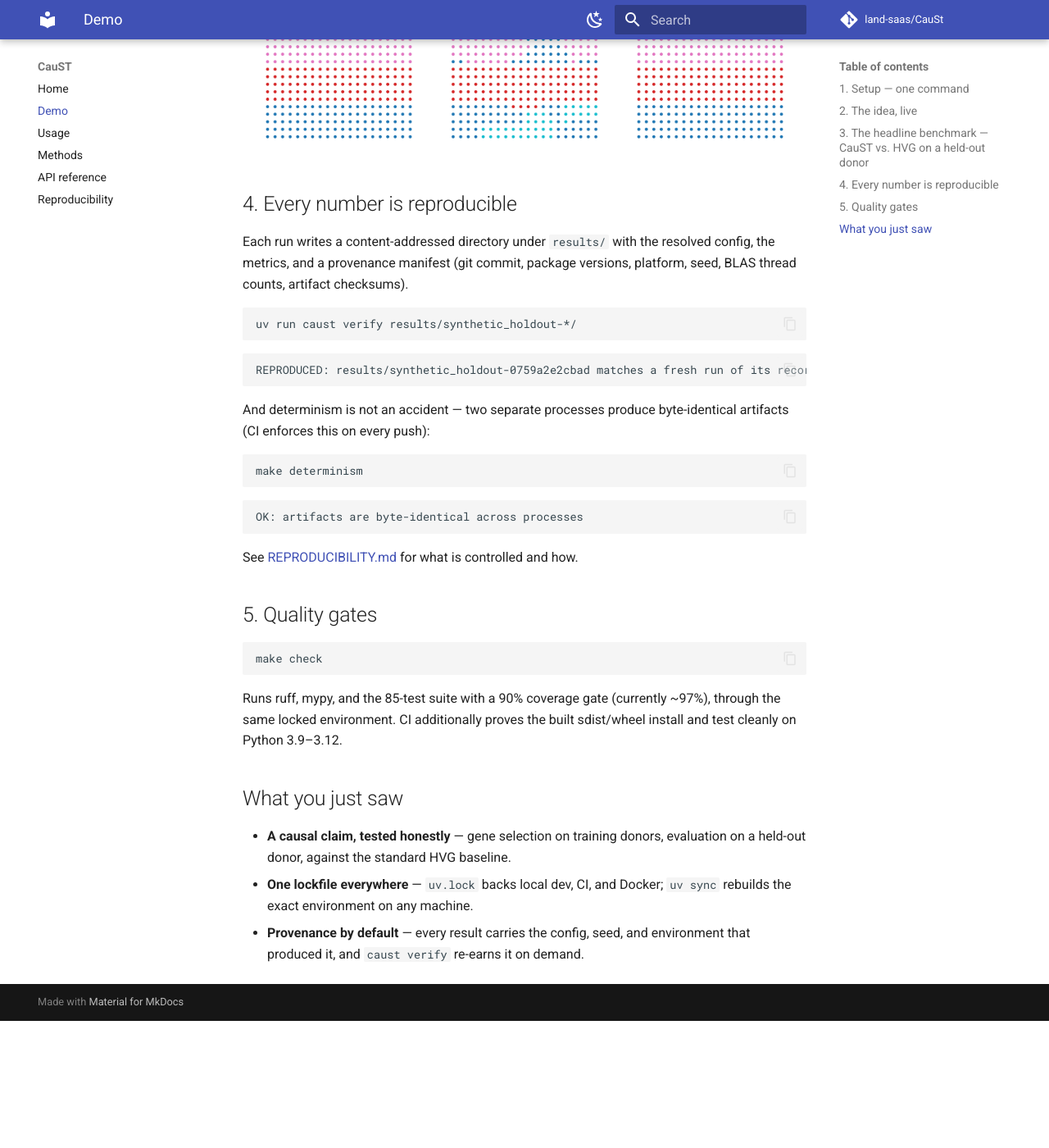
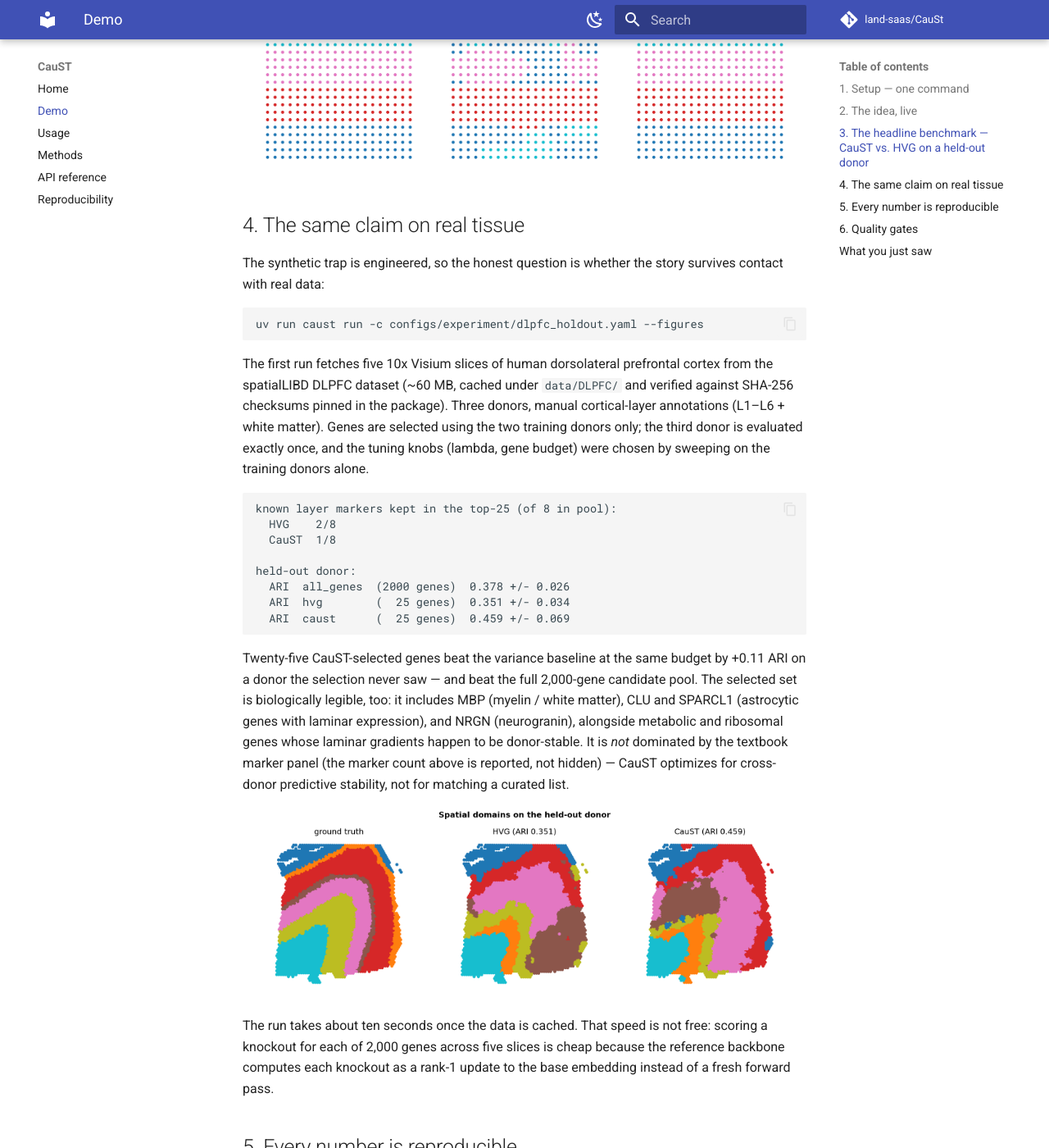
Before and after one commit to land-saas/CauSt, an MkDocs documentation site: the page built from docs/demo.md, in a window 1280 px wide and 1400 px high, scrolled down 2329 px. Shown: the whole window at 82% size. Built offline with MkDocs 1.6.1 and Material for MkDocs 9.7.7, drawn with Linux system fonts in a browser that asks for light colours; comment, search, counter and statistics services are not loaded; before the commit the page ends 3574 px from its top, so only the background shows below that; some of the changed text lies outside the part shown.

Commit message:
docs: add the real-tissue benchmark to the demo tour and README
The five-minute demo gains a DLPFC section between the synthetic
benchmark and the reproducibility tour: the one command, the actual
held-out numbers, what is biologically legible in the selected set (MBP,
CLU, SPARCL1, NRGN), and the honest caveat that the selection is not
dominated by the textbook marker panel. README gets the same claim in
short form, and both figures are checked in for the docs site.

````diff
--- a/docs/demo.md
+++ b/docs/demo.md
@@ -1,7 +1,8 @@
 # Five-minute demo
 
 A guided tour of CauST that runs end-to-end from a fresh clone. Total compute
-time is under two minutes on a laptop; the only prerequisite is
+time is under two minutes on a laptop (plus a one-time ~60 MB data download for
+the real-tissue section); the only prerequisite is
 [uv](https://docs.astral.sh/uv/getting-started/installation/).
 
 Every command below is copy-pasteable from the repository root.
@@ -80,7 +81,52 @@ while variance ranks the donor-specific noise genes highest.
 
 ![Spatial domains on the held-out donor](figures/domains.png)
 
-## 4. Every number is reproducible
+## 4. The same claim on real tissue
+
+The synthetic trap is engineered, so the honest question is whether the story
+survives contact with real data:
+
+```bash
+uv run caust run -c configs/experiment/dlpfc_holdout.yaml --figures
+```
+
+The first run fetches five 10x Visium slices of human dorsolateral prefrontal
+cortex from the spatialLIBD DLPFC dataset (~60 MB, cached under `data/DLPFC/`
+and verified against SHA-256 checksums pinned in the package). Three donors,
+manual cortical-layer annotations (L1–L6 + white matter). Genes are selected
+using the two training donors only; the third donor is evaluated exactly once,
+and the tuning knobs (lambda, gene budget) were chosen by sweeping on the
+training donors alone.
+
+```text
+known layer markers kept in the top-25 (of 8 in pool):
+  HVG    2/8
+  CauST  1/8
+
+held-out donor:
+  ARI  all_genes  (2000 genes)  0.378 +/- 0.026
+  ARI  hvg        (  25 genes)  0.351 +/- 0.034
+  ARI  caust      (  25 genes)  0.459 +/- 0.069
+```
+
+Twenty-five CauST-selected genes beat the variance baseline at the same budget
+by +0.11 ARI on a donor the selection never saw — and beat the full 2,000-gene
+candidate pool. The selected set is biologically legible, too: it includes MBP
+(myelin / white matter), CLU and SPARCL1 (astrocytic genes with laminar
+expression), and NRGN (neurogranin), alongside metabolic and ribosomal genes
+whose laminar gradients happen to be donor-stable. It is *not* dominated by the
+textbook marker panel (the marker count above is reported, not hidden) — CauST
+optimizes for cross-donor predictive stability, not for matching a curated
+list.
+
+![Spatial domains on the held-out DLPFC donor](figures/dlpfc_domains.png)
+
+The run takes about ten seconds once the data is cached. That speed is not
+free: scoring a knockout for each of 2,000 genes across five slices is cheap
+because the reference backbone computes each knockout as a rank-1 update to the
+base embedding instead of a fresh forward pass.
+
+## 5. Every number is reproducible
 
 Each run writes a content-addressed directory under `results/` with the
 resolved config, the metrics, and a provenance manifest (git commit, package
@@ -88,10 +134,12 @@ versions, platform, seed, BLAS thread counts, artifact checksums).
 
 ```bash
 uv run caust verify results/synthetic_holdout-*/
+uv run caust verify results/dlpfc_holdout-*/
 ```
 
 ```text
 REPRODUCED: results/synthetic_holdout-0759a2e2cbad matches a fresh run of its recorded config
+REPRODUCED: results/dlpfc_holdout-bdf4a4109c47 matches a fresh run of its recorded config
 ```
 
 And determinism is not an accident — two separate processes produce
@@ -108,20 +156,22 @@ OK: artifacts are byte-identical across processes
 See [REPRODUCIBILITY.md](https://github.com/land-saas/CauSt/blob/main/REPRODUCIBILITY.md)
 for what is controlled and how.
 
-## 5. Quality gates
+## 6. Quality gates
 
 ```bash
 make check
 ```
 
-Runs ruff, mypy, and the 85-test suite with a 90% coverage gate (currently
-~97%), through the same locked environment. CI additionally proves the built
+Runs ruff, mypy, and the 98-test suite with a 90% coverage gate (currently
+~94%), through the same locked environment. CI additionally proves the built
 sdist/wheel install and test cleanly on Python 3.9–3.12.
 
 ## What you just saw
 
 - **A causal claim, tested honestly** — gene selection on training donors,
-  evaluation on a held-out donor, against the standard HVG baseline.
+  evaluation on a held-out donor, against the standard HVG baseline; first on
+  a synthetic cohort built to embarrass variance-based selection, then on real
+  human cortex where nothing was engineered to cooperate.
 - **One lockfile everywhere** — `uv.lock` backs local dev, CI, and Docker;
   `uv sync` rebuilds the exact environment on any machine.
 - **Provenance by default** — every result carries the config, seed, and
````
Also changed, not shown: CHANGELOG.md (+17 -0 lines), README.md (+24 -0 lines), docs/figures/dlpfc_benchmark.png (added), docs/figures/dlpfc_domains.png (added).
